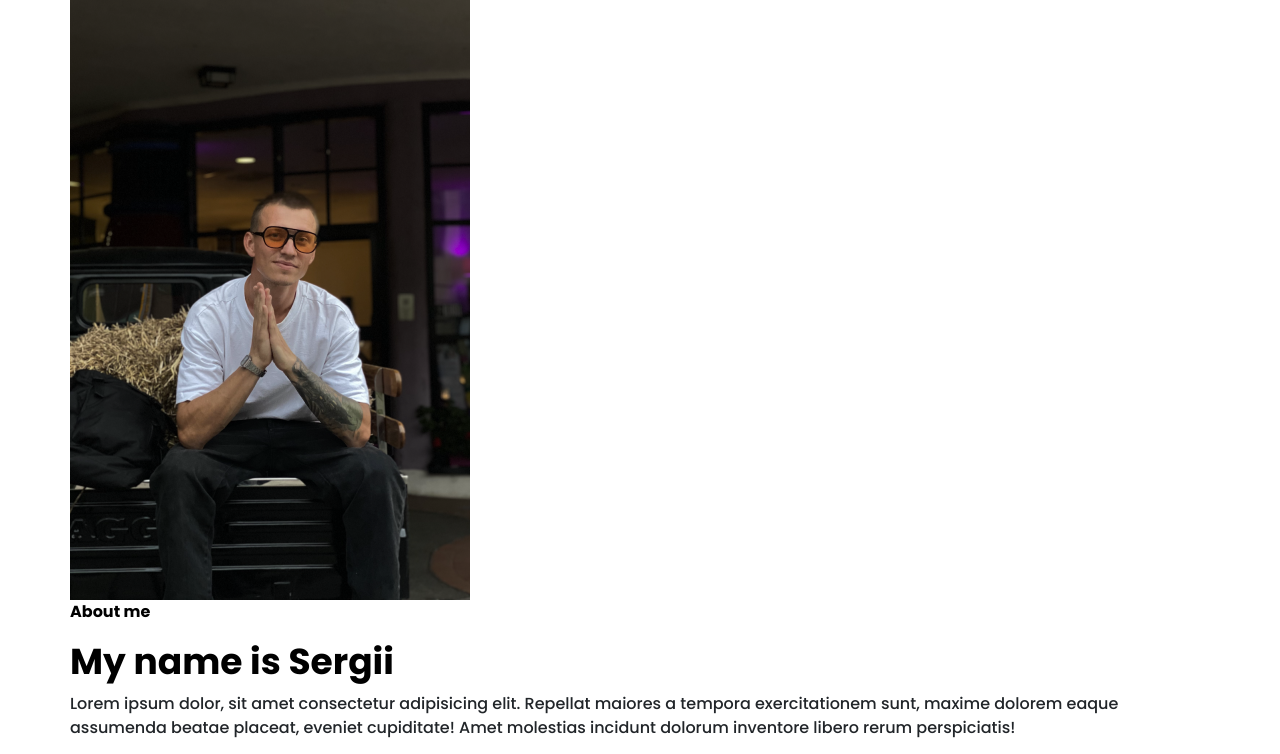
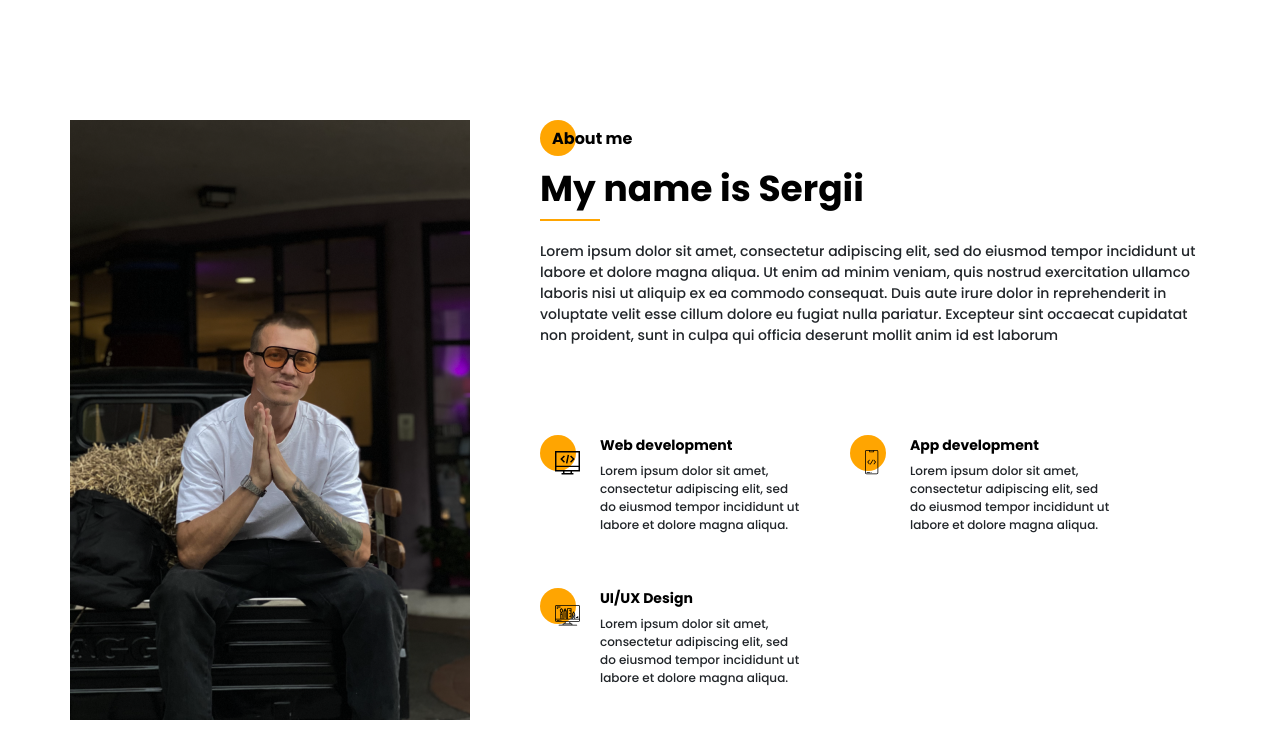
Before and after one commit to sstepanenkoff/Portfolio_starter, a website: page src/index.html in a window 1280 px wide. Shown: the part 800-1554 px from the top of the page. After the commit the page ends 1520 px from the top, so only its background shows below. Drawn offline with nearby package versions, Linux system fonts and the light colour scheme; files that its build step writes are made by us from their sources.

Commit message:
make style for 2nd block

```diff
--- a/src/index.html
+++ b/src/index.html
@@ -144,16 +144,18 @@
     <section class="about">
         <div class="container">
             <div class="about__wrapper">
-                <img src="img/main_photo.png" alt="photo" class="about__photo">
+                <div class="about__photo">
+                    <img src="img/main_photo.png" alt="photo">
+                </div>
                 <div class="about__descr">
                     <h2 class="title title_fz16 about__title">About me</h2>
                     <div class="title title_fz36 about__subtitle">My name is Sergii</div>
                     <div class="divider"></div>
-                    <p class="about__text">Lorem ipsum dolor, sit amet consectetur adipisicing elit. Repellat maiores a tempora exercitationem sunt, maxime dolorem eaque assumenda beatae placeat, eveniet cupiditate! Amet molestias incidunt dolorum inventore libero rerum perspiciatis!</p>
+                    <p class="about__text">Lorem ipsum dolor sit amet, consectetur adipiscing elit, sed do eiusmod tempor incididunt ut labore et dolore magna aliqua. Ut enim ad minim veniam, quis nostrud exercitation ullamco laboris nisi ut aliquip ex ea commodo consequat. Duis aute irure dolor in reprehenderit in voluptate velit esse cillum dolore eu fugiat nulla pariatur. Excepteur sint occaecat cupidatat non proident, sunt in culpa qui officia deserunt mollit anim id est laborum</p>
                 </div>
                 <div class="about__skills">
                     <div class="about__skills-item">
-                        <div>
+                        <div class="about__skills-circle">
                             <img src="icons/about_me/web_development.svg" alt="web-dev">
                         </div>
                         <div>
@@ -167,7 +169,7 @@
                     </div>
 
                     <div class="about__skills-item">
-                        <div>
+                        <div class="about__skills-circle">
                             <img src="icons/about_me/mobile_dev.svg" alt="web-dev">
                         </div>
                         <div>
@@ -181,7 +183,7 @@
                     </div>
 
                     <div class="about__skills-item">
-                        <div>
+                        <div class="about__skills-circle">
                             <img src="icons/about_me/design.svg" alt="web-dev">
                         </div>
                         <div>
--- a/src/sass/blocks/_about.scss
+++ b/src/sass/blocks/_about.scss
@@ -1,3 +1,59 @@
-// .about {
-//     background-color: rgb(0, 0, 0);
-// }
+.about {
+    padding-top: 120px;
+    &__wrapper {
+        display: grid;
+        grid-template-columns: 400px 670px;
+        grid-template-rows: minmax(245px, auto) minmax(255px, auto);
+        grid-auto-rows: minmax(245px, auto);
+        column-gap: 70px;
+        row-gap: 40px;
+    }
+    &__photo {
+        grid-row: 1/3;
+        img {
+            width: 100%;
+        }
+    }
+    &__descr {
+        padding-top: 6px;
+        .divider {
+            margin-top: 0;
+        }
+    }
+    &__title {
+        position: relative;
+        padding: 1px 0 0 12px;
+        @include before_circle;
+
+    }
+    &__text {
+        margin-top: 20px;
+        font-size: 14px;
+        line-height: 21px;
+    }
+    &__skills {
+        display: grid;
+        grid-template: repeat(2, minmax(115px, auto)) / repeat(2, 260px);
+        grid-auto-rows: 1fr;
+        column-gap: 50px;
+        row-gap: 20px;
+        &-item {
+            display: grid;
+            grid-template-columns: 40px 200px;
+            column-gap: 20px;
+        }
+        &-circle {
+            position: relative;
+            padding: 15px 0 0 15px;
+            @include before_circle;
+            &:before {
+                top: 0;
+            }
+        }
+        &-text {
+            margin-top: 6px;
+            font-size: 12px;
+            line-height: 18px;
+        }
+    }
+}
--- a/src/sass/blocks/_button.scss
+++ b/src/sass/blocks/_button.scss
@@ -1,9 +1,10 @@
 .btn {
-    height: 42px;
+    width: 135px;
+    height: 44px;
+    text-align: center;
+    padding: 12px 0 12px 0;
     background: $main-color;
     box-shadow: 0px 4px 4px 0px rgba(0, 0, 0, 0.15);
-    padding: 10px 30px;
-    border-radius: 2px;
     transition: 0.4s all;
     color: #000000ec;
     &:hover {
--- a/src/sass/blocks/_promo.scss
+++ b/src/sass/blocks/_promo.scss
@@ -41,7 +41,6 @@
             text-decoration: none;
         }
         &_recolor {
-            // color: $main-color;
             color: #000000;
             &:hover {
                 transform: translateY(-1.5px);
--- a/src/sass/blocks/_title.scss
+++ b/src/sass/blocks/_title.scss
@@ -2,7 +2,6 @@
     font-weight: bold;
     font-size: 36px;
     line-height: 60px;
-    // color: #e2e0e0;
     color: #000000;
     &_fz14 {
         font-size: 14px;
@@ -11,9 +10,6 @@
     &_fz16 {
         font-size: 16px;
         line-height: 24px;
-        span {
-            color: black;
-        }
     }
     &_fz36 {
         font-size: 36px;
--- a/src/sass/style.scss
+++ b/src/sass/style.scss
@@ -15,6 +15,12 @@
     margin: 0 auto;
 }
 
+.divider {
+    width: 60px;
+    height: 2px;
+    background-color: $main-color;
+    margin-top: 25px;
+}
 
 @import 'blocks/promo';
 @import 'blocks/title';
```
Also changed, not shown: src/sass/blocks/_menu.scss (+0 -84 lines), dist/css/style.min.css, dist/index.html.
